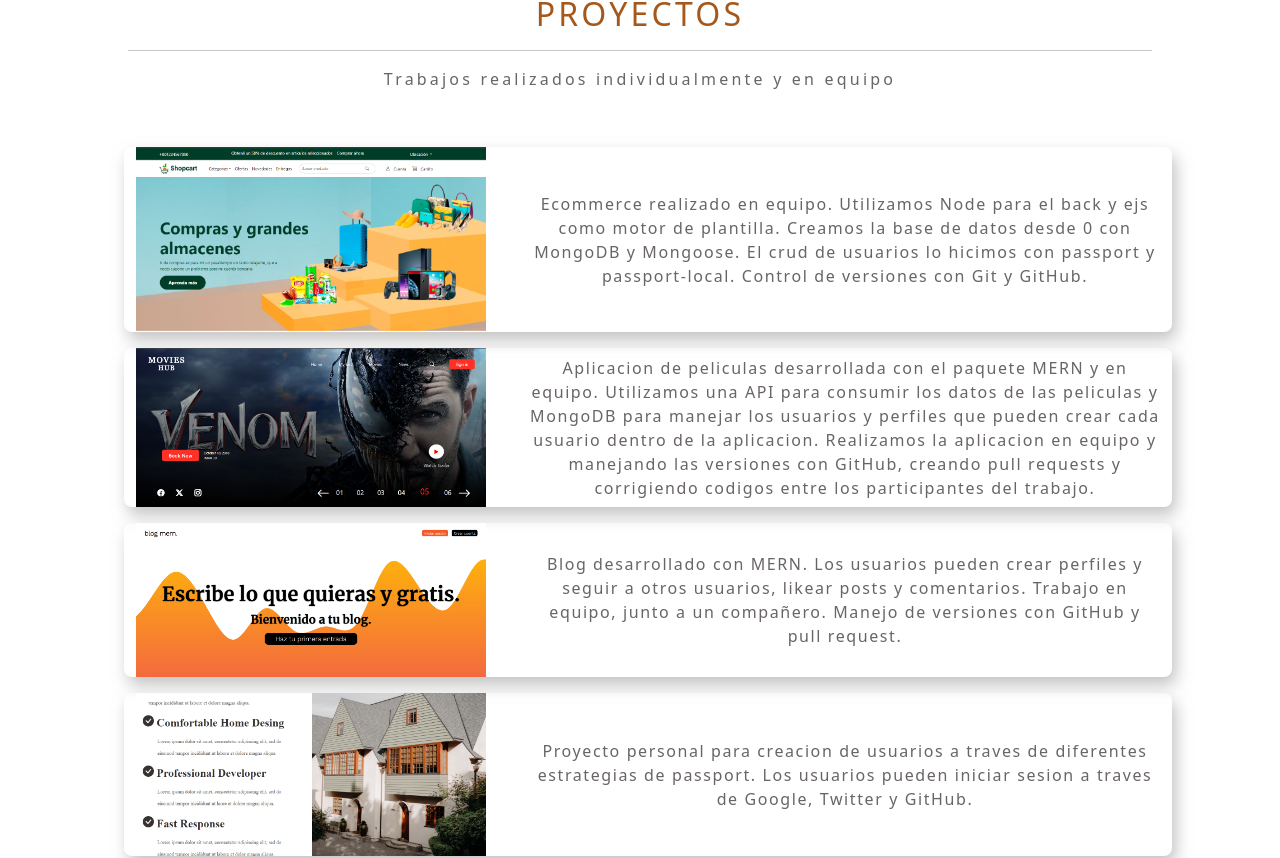
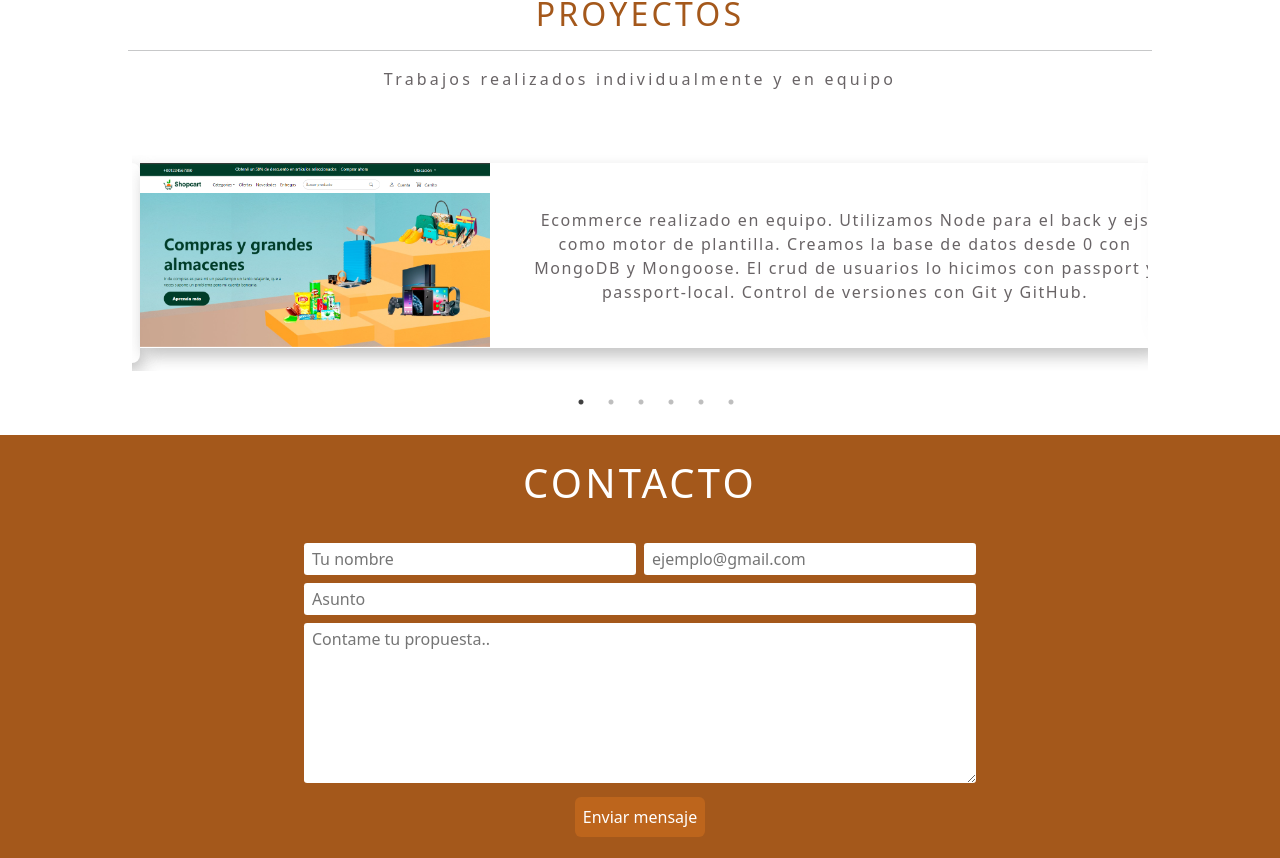
Before and after one commit to NicoLopezBjj/portfolio2.0, a React (Vite) app: page / in a window 1280 px wide. Shown: the part 1512-2370 px from the top of the page. Built offline with nearby package versions, Linux system fonts and the light colour scheme.

Commit message:
add react-slick and slider in projects

```diff
--- a/package.json
+++ b/package.json
@@ -14,7 +14,9 @@
     "@emailjs/browser": "^3.11.0",
     "bootstrap-icons": "^1.10.5",
     "react": "^18.2.0",
-    "react-dom": "^18.2.0"
+    "react-dom": "^18.2.0",
+    "react-slick": "^0.30.2",
+    "slick-carousel": "^1.8.1"
   },
   "devDependencies": {
     "@types/react": "^18.0.37",
--- a/src/Components/Proyectos/Proyectos.jsx
+++ b/src/Components/Proyectos/Proyectos.jsx
@@ -1,4 +1,7 @@
 import React, { useState } from 'react';
+import Slider from 'react-slick';
+import 'slick-carousel/slick/slick.css';
+import 'slick-carousel/slick/slick-theme.css';
 import "./Proyectos.css"
 
 
@@ -57,6 +60,15 @@ const proyectos = [{
     link:"https://nicolopezbjj.github.io/bootstrapCard/"
 }]
 
+const settings = {
+    dots: true,
+    infinite: true,
+    speed: 500,
+    slidesToShow: 1,
+    slidesToScroll: 1,
+};
+
+
 
     return(
         <div id="lastJob" className='mt-5 mb-5 justify-content-center ancho'>
@@ -65,7 +77,7 @@ const proyectos = [{
             <hr />
             <p className='gris mt-3'>Trabajos realizados individualmente y en equipo</p>
         </div>
-        <div className='row mt-5 d-flex flex-column w-60 '>
+        <Slider {...settings} className='row mt-5 d-flex flex-column w-60 p-3'>
             {proyectos.map((proyecto, index) => (
                 <div key={index} className='col-12 proyecto m-2'>
                     <div className='d-flex align-items-center imgHover'>
@@ -74,7 +86,7 @@ const proyectos = [{
                     </div>
                 </div>
             ))}
-        </div>
+        </Slider>
     </div>
     )
 }
```
Also changed, not shown: 1 other file (tests, documents, lock files or other folders).
